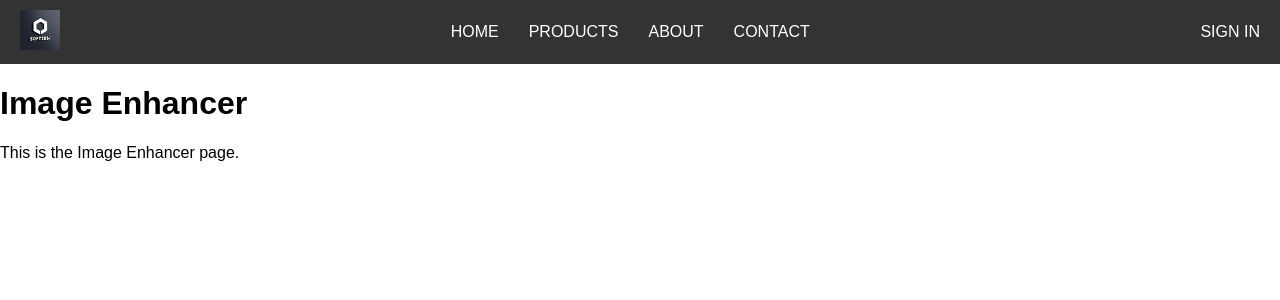
After one commit to SKS7617/Tutorial, a Flask app: page /image_enhancer in a window 1280 px wide. The commit adds this page. Shown: the top 300 px of the page. Run offline with Flask 3, Linux system fonts and the light colour scheme.

Commit message:
Checkpoint before assistant change: Implement a Flask web application with image processing features and improved project structure.  Includes new routes, templates, and static assets.
Replit-Commit-Author: Assistant

```diff
--- a/app.py
+++ b/app.py
@@ -3,8 +3,20 @@ from flask import Flask, render_template
 app = Flask(__name__)
 
 @app.route('/')
-def hello_world():
-    return render_template('home.html')
+def home():
+    return render_template('index.html')
+
+@app.route('/image_perferation')
+def image_perferation():
+    return render_template('image_perferation.html')
+
+@app.route('/image_enhancer')
+def image_enhancer():
+    return render_template('image_enhancer.html')
+
+@app.route('/image_to_lines')
+def image_to_lines():
+    return render_template('image_to_lines.html')
 
 if __name__ == '__main__':
     app.run(host='0.0.0.0',debug=True)
--- /dev/null
+++ b/static/css/styles.css
@@ -0,0 +1,71 @@
+/* General Styles */
+body {
+    font-family: Arial, sans-serif;
+    margin: 0;
+    padding: 0;
+}
+
+.navbar {
+    display: flex;
+    justify-content: space-between;
+    align-items: center;
+    background-color: #333;
+    padding: 10px 20px;
+}
+
+.logo img {
+    height: 40px;
+}
+
+.nav-links {
+    list-style: none;
+    display: flex;
+    margin: 0;
+    padding: 0;
+}
+
+.nav-links li {
+    margin: 0 15px;
+}
+
+.nav-links a {
+    color: white;
+    text-decoration: none;
+    font-size: 16px;
+}
+
+.dropdown {
+    position: relative;
+}
+
+.dropdown-content {
+    display: none;
+    position: absolute;
+    background-color: #333;
+    list-style: none;
+    padding: 10px;
+    top: 100%;
+    left: 0;
+}
+
+.dropdown-content li {
+    margin: 10px 0;
+}
+
+.dropdown:hover .dropdown-content {
+    display: block;
+}
+
+.signin a {
+    color: white;
+    text-decoration: none;
+    font-size: 16px;
+}
+
+.content {
+    padding: 20px;
+}
+
+.section {
+    padding: 20px;
+}
--- /dev/null
+++ b/static/js/script.js
@@ -0,0 +1,14 @@
+function showSection(sectionId) {
+  // Hide all sections
+  document.querySelectorAll('.section').forEach(section => {
+      section.style.display = 'none';
+  });
+
+  // Show the selected section
+  document.getElementById(sectionId).style.display = 'block';
+}
+
+// Show the home section by default when the page loads
+document.addEventListener('DOMContentLoaded', () => {
+  showSection('home');
+});
--- /dev/null
+++ b/templates/base.html
@@ -0,0 +1,38 @@
+<!DOCTYPE html>
+<html lang="en">
+<head>
+    <meta charset="UTF-8">
+    <meta name="viewport" content="width=device-width, initial-scale=1.0">
+    <title>My Flask App</title>
+    <link rel="stylesheet" href="{{ url_for('static', filename='css/styles.css') }}">
+</head>
+<body>
+    <nav class="navbar">
+        <div class="logo">
+            <img src="{{ url_for('static', filename='images/logo.png') }}" alt="Logo">
+        </div>
+        <ul class="nav-links">
+            <li><a href="#" onclick="showSection('home')">HOME</a></li>
+            <li class="dropdown">
+                <a href="#">PRODUCTS</a>
+                <ul class="dropdown-content">
+                    <li><a href="{{ url_for('image_perferation') }}">Image to Perferation</a></li>
+                    <li><a href="{{ url_for('image_enhancer') }}">Image Enhancer</a></li>
+                    <li><a href="{{ url_for('image_to_lines') }}">Image to Lines</a></li>
+                </ul>
+            </li>
+            <li><a href="#" onclick="showSection('about')">ABOUT</a></li>
+            <li><a href="#" onclick="showSection('contact')">CONTACT</a></li>
+        </ul>
+        <div class="signin">
+            <a href="#">SIGN IN</a>
+        </div>
+    </nav>
+
+    <div id="content">
+        {% block content %}{% endblock %}
+    </div>
+
+    <script src="{{ url_for('static', filename='js/script.js') }}"></script>
+</body>
+</html>
--- /dev/null
+++ b/templates/image_enhancer.html
@@ -0,0 +1,6 @@
+{% extends "base.html" %}
+
+{% block content %}
+    <h1>Image Enhancer</h1>
+    <p>This is the Image Enhancer page.</p>
+{% endblock %}
--- /dev/null
+++ b/templates/image_perferation.html
@@ -0,0 +1,6 @@
+{% extends "base.html" %}
+
+{% block content %}
+    <h1>Image Perferation</h1>
+    <p>This is the Image Perferation page.</p>
+{% endblock %}
--- /dev/null
+++ b/templates/image_to_lines.html
@@ -0,0 +1,6 @@
+{% extends "base.html" %}
+
+{% block content %}
+    <h1>Image to Lines</h1>
+    <p>This is the Image to Lines page.</p>
+{% endblock %}
```
Also changed, not shown: pyproject.toml (+12 -3 lines), templates/home.html (+18 -12 lines), static/BGWB.jpg (deleted), static/banner.jpeg.jpg (deleted), static/images/logo.png (added), static/styles.css (deleted), 3 other files.
